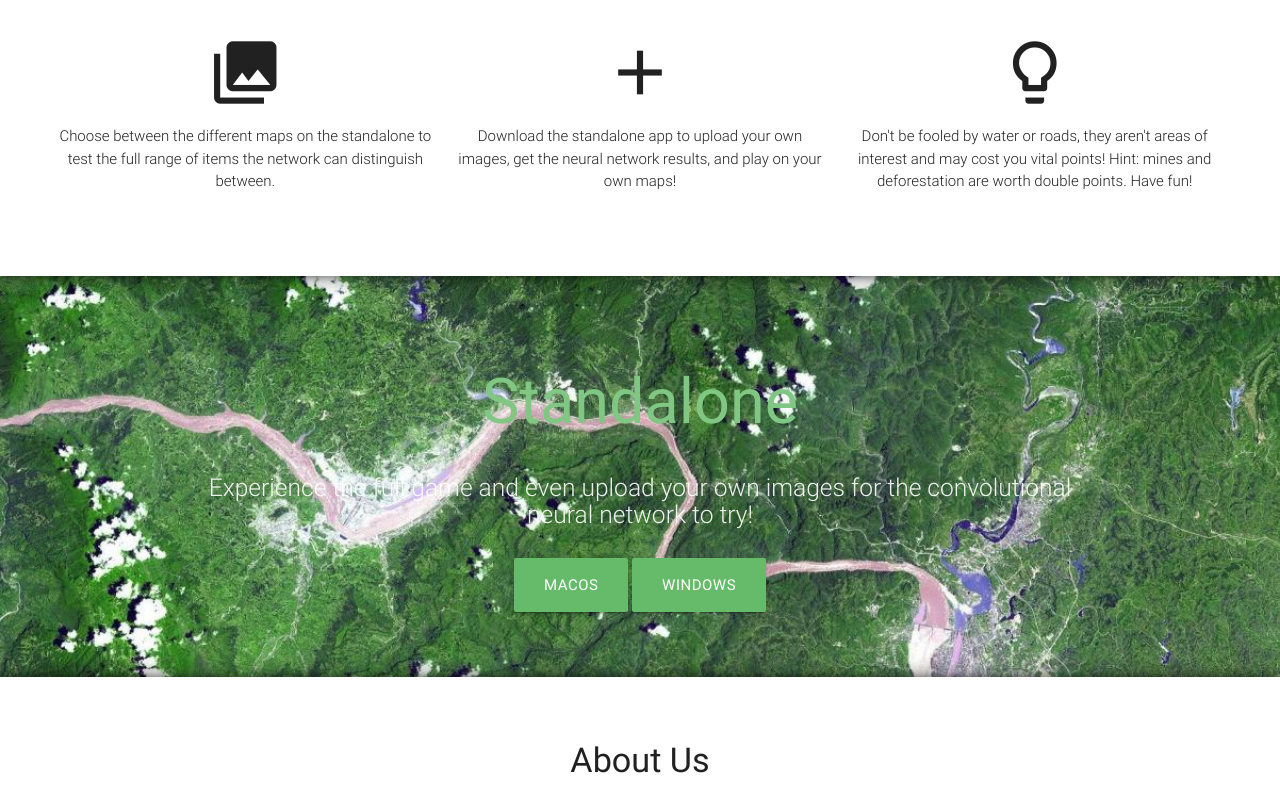
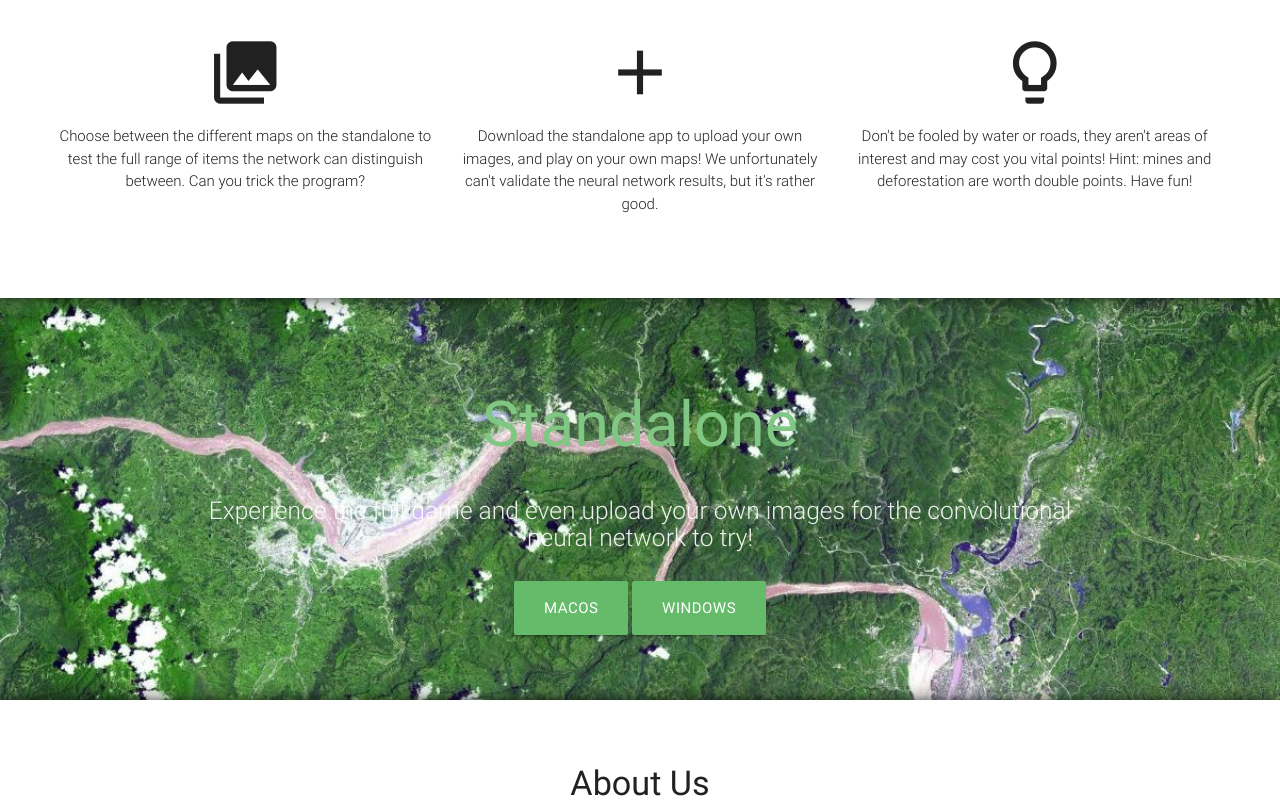
Before and after one commit to Team-CSM/WhackAMineWeb, a plain HTML site: page index.html in a window 1280 px wide. Shown: the part 1180-1985 px from the top of the page. Drawn offline with nearby package versions, Linux system fonts and the light colour scheme.

Commit message:
Update index.html

```diff
--- a/index.html
+++ b/index.html
@@ -100,7 +100,7 @@
         <div class="col s4">
           <div class="center promo promo-example">
             <i class="material-icons">collections</i>
-            <p class="light center">Choose between the different maps on the standalone to test the full range of items the network can distinguish between.</p>
+            <p class="light center">Choose between the different maps on the standalone to test the full range of items the network can distinguish between. Can you trick the program?</p>
 
           </div>
         </div>
@@ -108,7 +108,7 @@
         <div class="col s4">
           <div class="center promo promo-example">
             <i class="material-icons">add</i>
-            <p class="light center">Download the standalone app to upload your own images, get the neural network results, and play on your own maps!</p>
+            <p class="light center">Download the standalone app to upload your own images, and play on your own maps! We unfortunately can't validate the neural network results, but it's rather good.</p>
           </div>
         </div>
 
```
